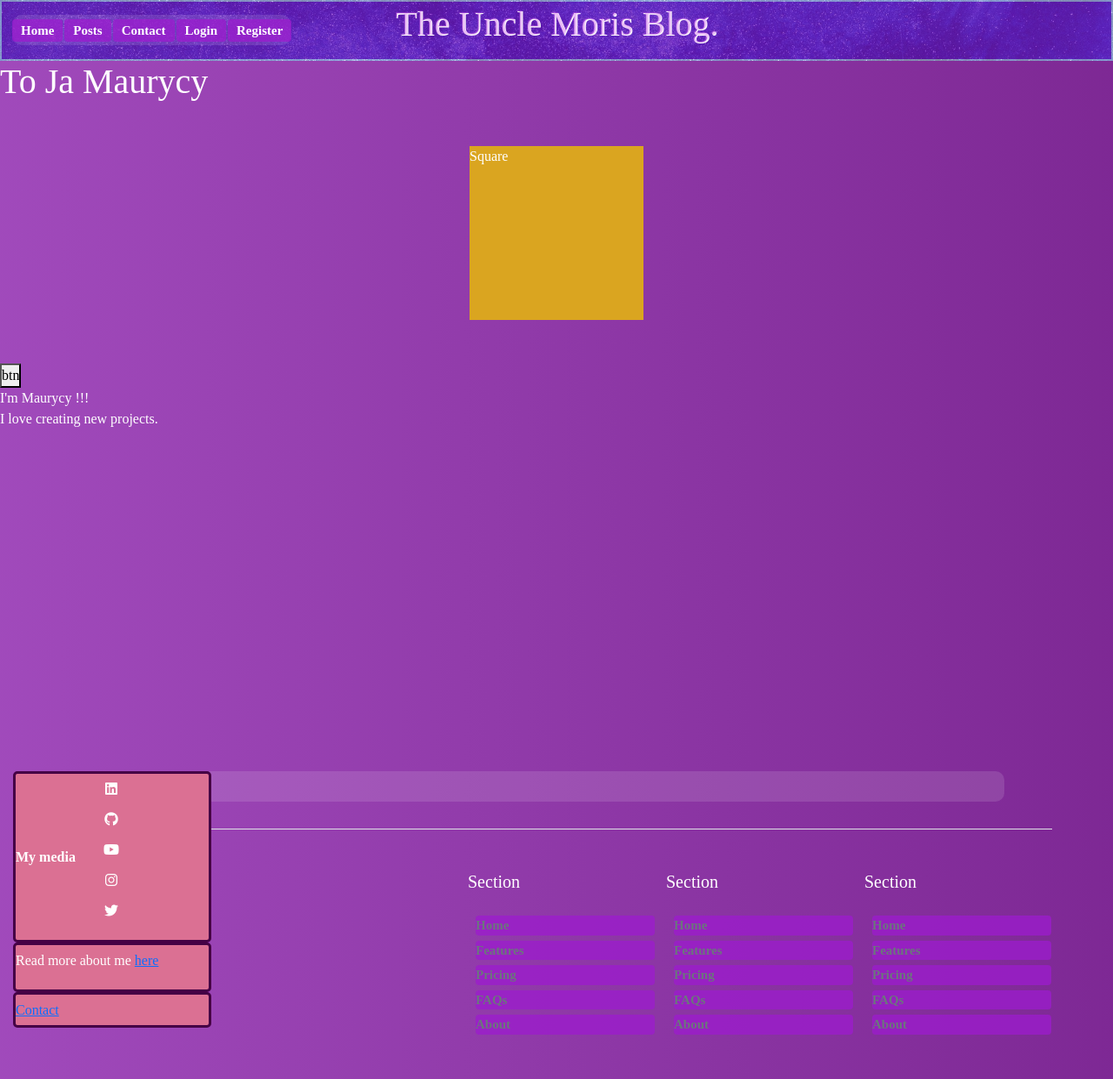
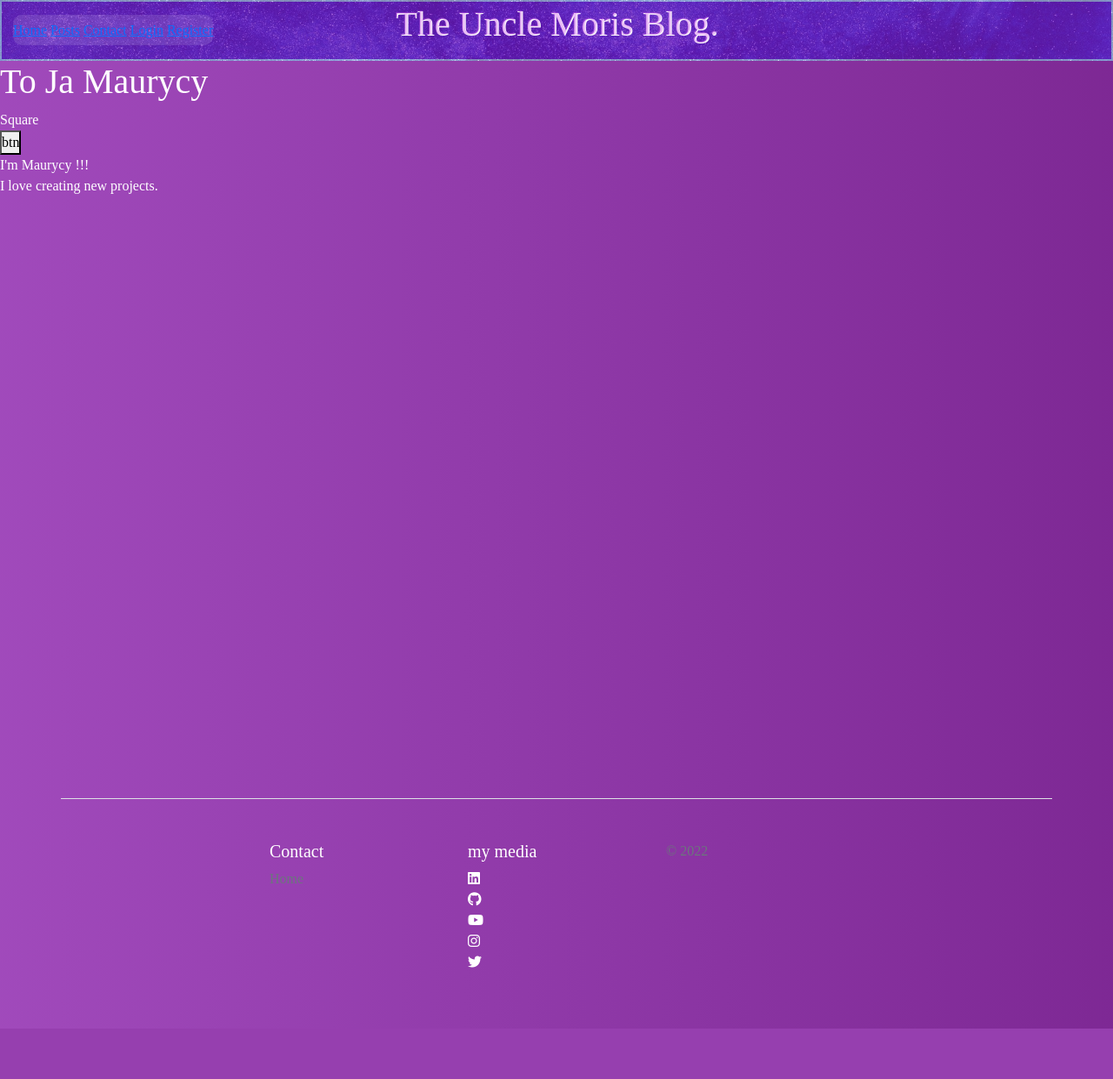
Before and after one commit to Uncle-Moris/MyBlog, a Django app: page /about/ in a window 1280 px wide. Shown: the whole page at 87% size. After the commit the page ends 1183 px from the top, so only its background shows below. Run offline with Django 4.2, Linux system fonts and the light colour scheme; some libraries are stand-ins or nearby versions.

Commit message:
Remove my style of footer

```diff
--- a/my_blog/main/static/main/sass/_colors.scss
+++ b/my_blog/main/static/main/sass/_colors.scss
@@ -6,6 +6,4 @@ $background-gradient: linear-gradient(90deg,
 
 $button-color: rgba(156, 27, 206, 0.75);
 
-$my-media-bgc: palevioletred;
-
 $header-text: rgba(199, 87, 234, 0.38);
--- a/my_blog/main/static/main/sass/css/style.css
+++ b/my_blog/main/static/main/sass/css/style.css
@@ -88,7 +88,7 @@ body {
   display: inline-block;
 }
 
-.nav-item a {
+.my-nav-item a {
   margin: -1px;
   padding: 5px 10px;
   font-size: 15px;
@@ -102,32 +102,15 @@ body {
   list-style-type: none;
 }
 
-.nav-item:hover {
-  box-shadow: 1px 1px 10px #ab0b1e;
+/* Footer */
+i {
+  color: white;
+  transition: 1s;
+  list-style-type: none;
 }
 
-/* Footer */
-.footer {
-  position: relative;
-  bottom: 0px;
-  width: 100%;
-}
-
-.my-media {
-  width: 20%;
-  height: auto;
-  background-color: palevioletred;
-  align-items: center;
-  border-radius: 5px;
-  margin-left: 0;
-  padding: 0;
-  border: rgb(69, 1, 69) solid 3px;
-  text-decoration: none;
-  display: flex;
-}
-
-.my-media li {
-  list-style-type: none;
+i:hover {
+  animation: running-bg 7s linear infinite;
 }
 
 .content {
@@ -187,16 +170,6 @@ body {
   font-weight: 500;
 }
 
-i {
-  color: white;
-  transition: 1s;
-  list-style-type: none;
-}
-
-i:hover {
-  color: rgb(69, 1, 69);
-}
-
 .post_content {
   position: absolute;
   top: 44px;
@@ -212,24 +185,4 @@ i:hover {
   margin: auto;
 }
 
-.square {
-  width: 200px;
-  height: 200px;
-  background-color: goldenrod;
-  margin: 50px auto;
-}
-
-.sq-btn {
-  margin: auto;
-}
-
-.red {
-  background-color: #ab0b1e;
-}
-
-/* Wrapper */
-.wrapper {
-  margin: auto;
-}
-
 /*# sourceMappingURL=style.css.map */
--- a/my_blog/main/static/main/sass/style.scss
+++ b/my_blog/main/static/main/sass/style.scss
@@ -83,7 +83,7 @@ body {
     display: inline-block;
 }
 
-.nav-item a{
+.my-nav-item a{
     margin: -1px;
     padding: 5px 10px;
     font-size: 15px;
@@ -96,33 +96,17 @@ body {
     text-decoration: none;
     list-style-type: none;
 }
-
-.nav-item:hover{
-    box-shadow: 1px 1px 10px #ab0b1e;
+/* Footer */
+i {
+    color: white;
+    transition: 1s;
+    list-style-type: none;
+}
+i:hover {
+    animation: running-bg 7s linear infinite;
 }
 
-/* Footer */
-.footer{
-    position: relative;
-    bottom: 0px;
-    width: 100%;
-}
 
-.my-media {
-    width: 20%;
-    height: auto;
-    background-color: colors.$my-media-bgc;
-    align-items: center;
-    border-radius: 5px;
-    margin-left:0;
-    padding: 0;
-    border: rgba(69, 1, 69, 20) solid 3px;
-    text-decoration: none;
-    display: flex;
-}
-.my-media li{
-    list-style-type: none
-}
 .content{
     position: relative;
     width: 100%;
@@ -175,14 +159,8 @@ body {
     color: palevioletred;
     font-weight: 500;
 }
-i {
-    color: white;
-    transition: 1s;
-    list-style-type: none;
-}
-i:hover {
-    color: rgb(69, 1, 69);
-}
+
+
 .post_content{
     position: absolute;
     top: 44px;
@@ -196,24 +174,3 @@ i:hover {
     position: absolute;
     margin: auto;
 }
-
-.square {
-    width: 200px;
-    height: 200px;
-    background-color: goldenrod;
-    margin: 50px auto;
-}
-.sq-btn{
-    margin:auto;
-}
-.red {
-    background-color: #ab0b1e;
-}
-
-/* Wrapper */
-.wrapper{
-    margin: auto;
-}
-@media (min-width: 762px) {
-
-}
--- a/my_blog/main/templates/home.html
+++ b/my_blog/main/templates/home.html
@@ -56,74 +56,44 @@
         {% block content %}
         {% endblock %}
     </main>
-    <footer class="nav-bar footer container">
-        <div class="my-media">
-            <strong>My media</strong>
-            <ul>
-                 <li><a href="https://www.linkedin.com/in/maurycy-wo%C5%BAnica" target="_blank"><i class="fa-brands fa-linkedin"></i></a></li>
-                 <li><a href="https://github.com/Uncle-Moris" target="_blank"><i class="fa-brands fa-github"></i></a></li>
-                 <li><a href="https://www.youtube.com/channel/UCkjLEx2izZMNuCD25dVVWwg" target="_blank"><i class="fa-brands fa-youtube"></i></a></li>
-                 <li><a href="https://www.instagram.com/unclemoris/" target="_blank"><i class="fa-brands fa-instagram"></i></a></li>
-                 <li><a href="https://twitter.com/moris_uncle" target="_blank"><i class="fa-brands fa-twitter"></i></a></li>
-            </ul>
-        </div>
-        <div class="my-media">
-            <p>Read more about me <a href="{% url 'main:about' %}">here</a></p>
-        </div>
-        <div class="my-media">
-            <a href="{% url 'main:contact' %}"> Contact </a>
-        </div>
-    </footer>
-    <script src="{% static 'main/js/main.js' %}"></script>
+
+
 
 <!-- New Footer -->
     <div class="container">
   <footer class="row row-cols-1 row-cols-sm-2 row-cols-md-5 py-5 my-5 border-top">
-    <div class="col mb-3">
-      <a href="/" class="d-flex align-items-center mb-3 link-dark text-decoration-none">
-        <svg class="bi me-2" width="40" height="32"><use xlink:href="#bootstrap"></use></svg>
-      </a>
-      <p class="text-muted">© 2022</p>
-    </div>
+
 
     <div class="col mb-3">
 
     </div>
 
     <div class="col mb-3">
-      <h5>Section</h5>
+      <h5>Contact</h5>
       <ul class="nav flex-column">
-        <li class="nav-item mb-2"><a href="#" class="nav-link p-0 text-muted">Home</a></li>
-        <li class="nav-item mb-2"><a href="#" class="nav-link p-0 text-muted">Features</a></li>
-        <li class="nav-item mb-2"><a href="#" class="nav-link p-0 text-muted">Pricing</a></li>
-        <li class="nav-item mb-2"><a href="#" class="nav-link p-0 text-muted">FAQs</a></li>
-        <li class="nav-item mb-2"><a href="#" class="nav-link p-0 text-muted">About</a></li>
+        <li class="nav-item mb-2"><a href="{% url 'main:contact' %}" class="nav-link p-0 text-muted">Home</a></li>
+
       </ul>
     </div>
 
     <div class="col mb-3">
-      <h5>Section</h5>
+      <h5>my media</h5>
       <ul class="nav flex-column">
-        <li class="nav-item mb-2"><a href="#" class="nav-link p-0 text-muted">Home</a></li>
-        <li class="nav-item mb-2"><a href="#" class="nav-link p-0 text-muted">Features</a></li>
-        <li class="nav-item mb-2"><a href="#" class="nav-link p-0 text-muted">Pricing</a></li>
-        <li class="nav-item mb-2"><a href="#" class="nav-link p-0 text-muted">FAQs</a></li>
-        <li class="nav-item mb-2"><a href="#" class="nav-link p-0 text-muted">About</a></li>
+          <li><a href="https://www.linkedin.com/in/maurycy-wo%C5%BAnica" target="_blank"><i class="fa-brands fa-linkedin"></i></a></li>
+          <li><a href="https://github.com/Uncle-Moris" target="_blank"><i class="fa-brands fa-github"></i></a></li>
+          <li><a href="https://www.youtube.com/channel/UCkjLEx2izZMNuCD25dVVWwg" target="_blank"><i class="fa-brands fa-youtube"></i></a></li>
+          <li><a href="https://www.instagram.com/unclemoris/" target="_blank"><i class="fa-brands fa-instagram"></i></a></li>
+          <li><a href="https://twitter.com/moris_uncle" target="_blank"><i class="fa-brands fa-twitter"></i></a></li>
       </ul>
     </div>
-
     <div class="col mb-3">
-      <h5>Section</h5>
-      <ul class="nav flex-column">
-        <li class="nav-item mb-2"><a href="#" class="nav-link p-0 text-muted">Home</a></li>
-        <li class="nav-item mb-2"><a href="#" class="nav-link p-0 text-muted">Features</a></li>
-        <li class="nav-item mb-2"><a href="#" class="nav-link p-0 text-muted">Pricing</a></li>
-        <li class="nav-item mb-2"><a href="#" class="nav-link p-0 text-muted">FAQs</a></li>
-        <li class="nav-item mb-2"><a href="#" class="nav-link p-0 text-muted">About</a></li>
-      </ul>
+      <p class="text-muted">© 2022</p>
     </div>
   </footer>
 <!-- end of New Footer -->
 </div>
+
+    <script src="{% static 'main/js/main.js' %}"></script>
+
 </body>
 </html>
--- a/my_blog/posts/templates/posts/list.html
+++ b/my_blog/posts/templates/posts/list.html
@@ -9,7 +9,6 @@
 {% block title %} The Posts {% endblock %}
 
 {% block content %}
-
 
     <h1>The Posts</h1>
     <form class="posts_search_bar">
```
Also changed, not shown: my_blog/main/static/main/sass/style.css (+8 -55 lines), 2 other files.
